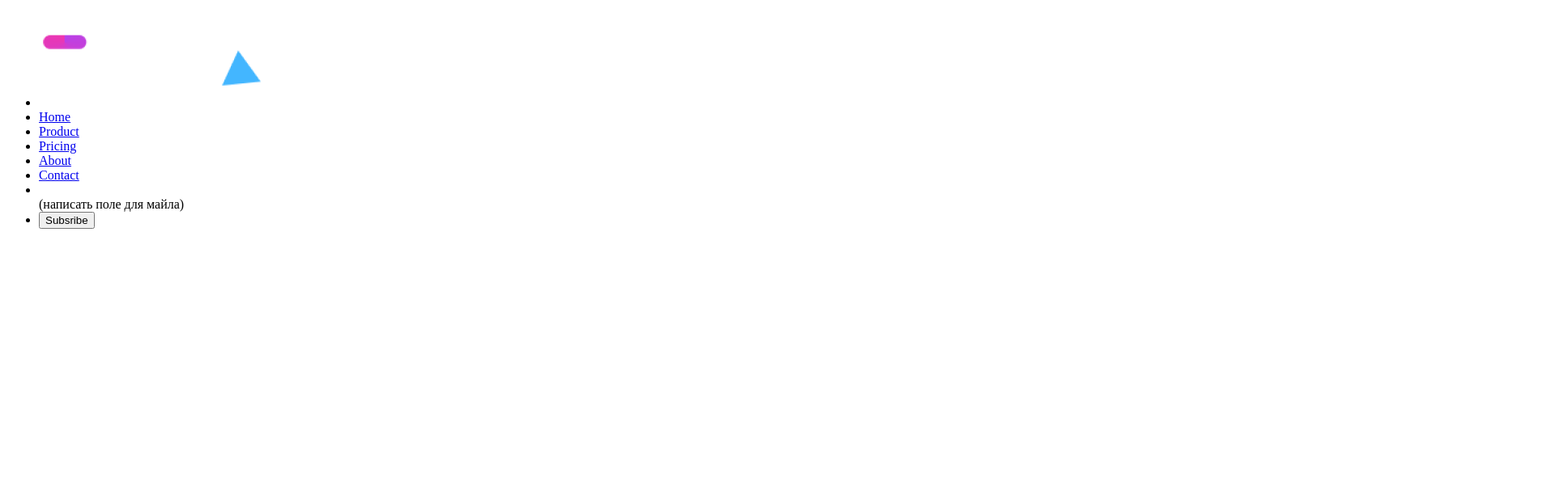
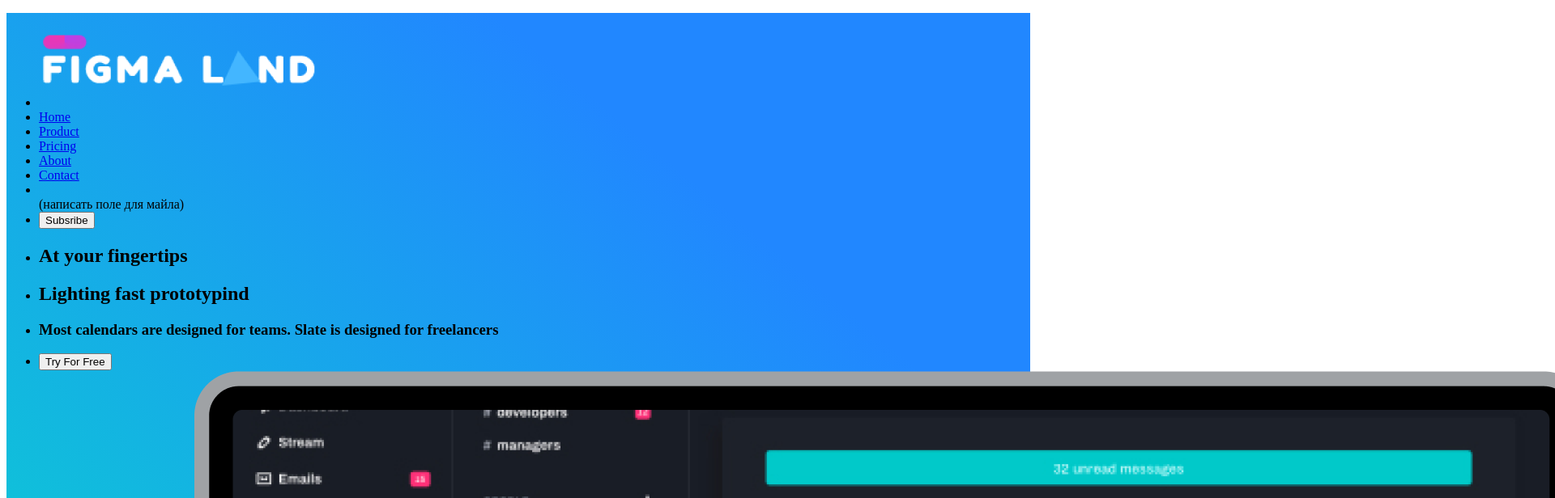
Before and after one commit to Prora6/sprint-1, a plain HTML site: page index.html in a window 1280 px wide. Shown: the top 616 px of the page at 81% size, 1920 px wide, since content can reach past the window. Drawn offline with Linux system fonts and the light colour scheme.

Commit message:
Добавил все элементы для хедера. кроме фона

```diff
--- a/index.html
+++ b/index.html
@@ -41,9 +41,23 @@
                 </ul>
             </div>
             <div class="header-second">
-                <h2></h2>
-                <h1></h1>
-                <h3></h3>
+                <ul class="list-two">
+                    <li>
+                        <h2>At your fingertips</h2>
+                    </li>
+                    <li>
+                        <h1>Lighting fast prototypind</h1>
+                    </li>
+                    <li>
+                        <h3>Most calendars are designed for teams. Slate is designed for freelancers</h3>
+                    </li>
+                    <li>
+                        <button>Try For Free</button>
+                    </li>
+                    <li>
+                        <img src="/images/@ Macbook Pro.png" alt="Мак">
+                    </li>
+                </ul>
             </div>
         </header>
     </section>
--- a/style.css
+++ b/style.css
@@ -0,0 +1,3 @@
+.section-baner{
+    background: linear-gradient(39.97deg, #00F3B9 0.79%, #2187FF 79.29%);
+}
```
Also changed, not shown: images/@ Macbook Pro.png (added).
